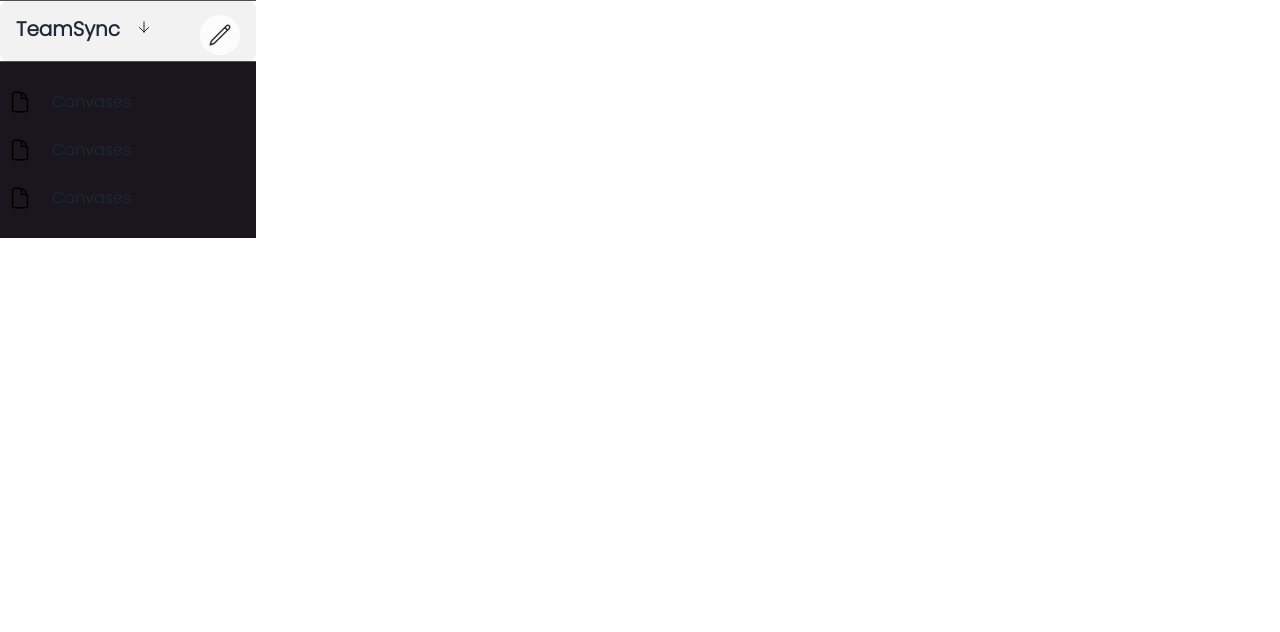
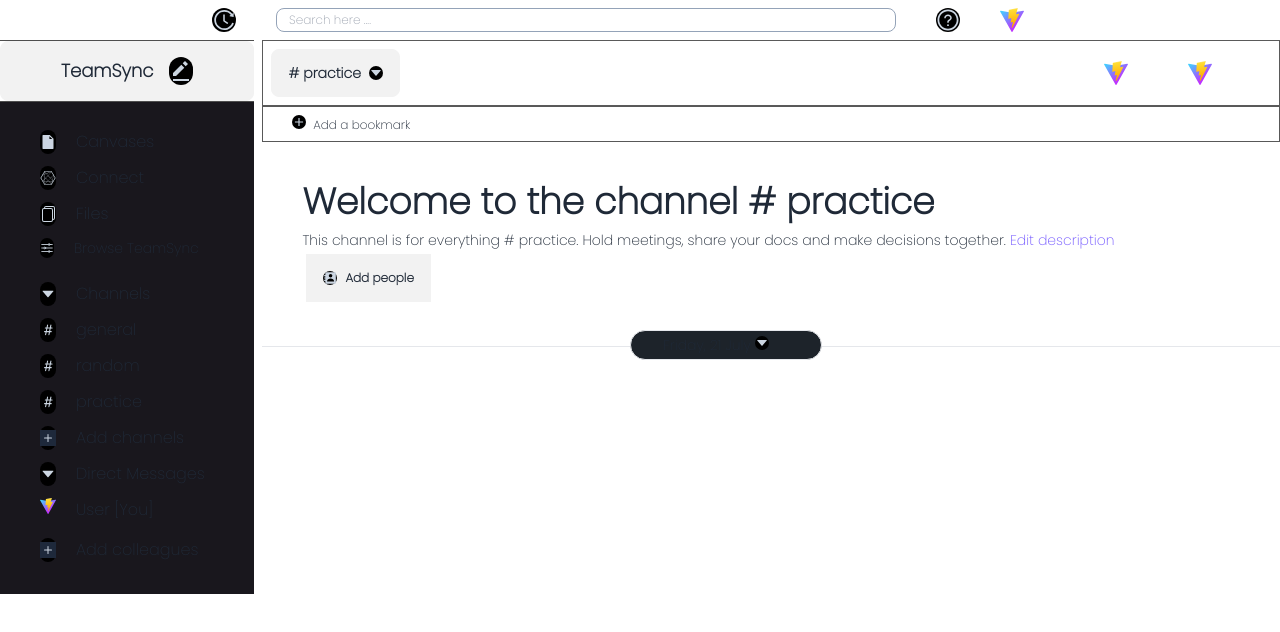
Before and after one commit to lakshyarawat1/TeamSync, a React (Vite) app in the folder client/: page / in a window 1280 px wide. Shown: the top 632 px of the page. Built offline with nearby package versions, Linux system fonts and the light colour scheme; no server answers.

Commit message:
added workspace

```diff
--- a/client/index.html
+++ b/client/index.html
@@ -6,7 +6,7 @@
     <meta name="viewport" content="width=device-width, initial-scale=1.0" />
   <link rel="preconnect" href="https://fonts.googleapis.com">
   <link rel="preconnect" href="https://fonts.gstatic.com" crossorigin>
-  <link href="https://fonts.googleapis.com/css2?family=Poppins:wght@300&display=swap" rel="stylesheet">
+  <link href="https://fonts.googleapis.com/css2?family=Poppins:wght@200&display=swap" rel="stylesheet">
     <title>Team Sync | Where Developers Meet </title>
   </head>
   <body>
--- a/client/package.json
+++ b/client/package.json
@@ -11,6 +11,7 @@
   },
   "dependencies": {
     "axios": "^1.4.0",
+    "class-variance-authority": "^0.7.0",
     "daisyui": "^3.1.6",
     "firebase": "^10.0.0",
     "react": "^18.2.0",
--- a/client/src/components/Footer.tsx
+++ b/client/src/components/Footer.tsx
@@ -50,10 +50,14 @@
           </svg>
         </a>
       </div>
+
       <div className="">
         <p>
           Developed by @LakshyaRawat,{" "}
-          <a href="https://github.com/lakshyarawat1/TeamSync" className="link link-hover">
+          <a
+            href="https://github.com/lakshyarawat1/TeamSync"
+            className="link link-hover"
+          >
             Give this project a star *
           </a>{" "}
         </p>
--- a/client/src/components/Workspace.tsx
+++ b/client/src/components/Workspace.tsx
@@ -1,13 +1,19 @@
-import Sidebar from "./workspace/Sidebar"
+import Sidebar from "./workspace/Sidebar";
+import Navbar from "./workspace/Navbar";
+import Chat from "./workspace/Chat";
 
 const Workspace = () => {
   return (
     <>
       <div>
+        <Navbar />
+        <div className="flex gap-2">
           <Sidebar />
+          <Chat />
+        </div>
       </div>
     </>
-  )
-}
+  );
+};
 
-export default Workspace
+export default Workspace;
--- /dev/null
+++ b/client/src/components/workspace/Button.tsx
@@ -0,0 +1,43 @@
+import { cva, type VariantProps } from 'class-variance-authority';
+
+const button = cva(["hover:text-white", "hover:bg-black", "rounded-full"], {
+    variants: {
+        theme: {
+            light: [
+                "bg-white",
+                "text-black"
+            ],
+            dark: [
+                "bg-black",
+                "text-slate-300"
+            ]
+        },
+        size: {
+            small: ["text-sm"],
+            medium: ["text-md"],
+            large: ["text-lg"],
+            xl: ["text-xl"],
+            xxl: ["text-2xl"],
+        }
+    },
+    compoundVariants: [
+        {
+            theme: "dark",
+            size: "xxl",
+
+        }
+    ],
+    defaultVariants: {
+        theme: "dark",
+        size: "xl"
+    }
+});
+
+export interface ButtonProps extends React.ButtonHTMLAttributes<HTMLButtonElement>, VariantProps<typeof button> { }
+
+export const Button:React.FC<ButtonProps> = ({
+    className,
+    theme,
+    size,
+    ... props
+}) => <button className={button({theme, size, className})}{...props}></button>
--- /dev/null
+++ b/client/src/components/workspace/Chat.tsx
@@ -0,0 +1,58 @@
+import { AiFillCaretDown } from "react-icons/ai";
+import { Button } from "./Button";
+import { BiPlus, BiSolidContact } from "react-icons/bi";
+
+const Chat = () => {
+  return (
+    <div className="w-4/5">
+      <div className="border border-[#5a5a5a] p-2 grid grid-cols-12">
+        <div className="col-span-10">
+          <div className="btn normal-case">
+            # practice
+            <Button size="small">
+              <AiFillCaretDown />
+            </Button>
+          </div>
+        </div>
+        <img src="vite.svg" className="h-6 w-6 col-span-1 my-auto" />
+        <img src="vite.svg" className="h-6 w-6 col-span-1 my-auto" />
+      </div>
+      <div className="border border-[#585858] p-1">
+        <div className=" hover:scale-105 cursor-pointer text-center w-1/6 text-xs p-1 first-letter: normal-case ">
+          <Button size="small" className="m-auto">
+            <BiPlus />
+          </Button>
+          &nbsp; Add a bookmark
+        </div>
+      </div>
+      <div className="p-10">
+        <div className="text-4xl font-black">
+          Welcome to the channel # practice
+        </div>
+        <div className="text-sm mt-2">
+          This channel is for everything # practice. Hold meetings, share your
+          docs and make decisions together.{" "}
+          <a className="cursor-pointer text-[#7155ff]">Edit description</a>
+        </div>
+        <div className="btn normal-case rounded-none m-1">
+          <Button size="medium">
+            <BiSolidContact />
+          </Button>
+          <div className="text-xs">Add people</div>
+        </div>
+      </div>
+      <div className="relative">
+        <div className="absolute -top-4 bg-work right-[45%] border rounded-full w-48 text-sm py-1 px-8">
+          Friday, 21 July{" "}
+          <Button size="small" className="">
+            <AiFillCaretDown />
+          </Button>
+        </div>
+
+        <hr />
+      </div>
+    </div>
+  );
+};
+
+export default Chat;
--- /dev/null
+++ b/client/src/components/workspace/Navbar.tsx
@@ -0,0 +1,26 @@
+import { AiOutlineHistory, AiOutlineQuestionCircle } from 'react-icons/ai'
+import { Button } from './Button'
+
+const Navbar = () => {
+    return (
+      <>
+        <nav className="px-5 py-2 flex gap-10">
+          <Button size="xxl" theme="dark" className='ml-48'>
+            <AiOutlineHistory />
+          </Button>
+          <input
+            type="text"
+            className="w-[50%] rounded-lg border border-slate-400 text-xs pl-3"
+            placeholder="Search here ...."
+          />
+          <Button size="xxl" theme="dark">
+            <AiOutlineQuestionCircle />
+          </Button>
+
+          <img src="vite.svg" className="h-6 w-6" />
+        </nav>
+      </>
+    );
+}
+
+export default Navbar
--- a/client/src/components/workspace/Sidebar.tsx
+++ b/client/src/components/workspace/Sidebar.tsx
@@ -1,42 +1,20 @@
-import { sideItems } from "../../constants/sideItems";
+import { BiSolidEditAlt } from "react-icons/bi";
+import { AiFillCaretDown, AiFillFile } from "react-icons/ai";
+import { FaConnectdevelop } from "react-icons/fa";
+import { BsFiles, BsHash, BsPlus } from "react-icons/bs";
+import { IoOptionsOutline } from "react-icons/io5";
+import { Button } from "./Button";
 
 const Sidebar = () => {
   return (
-    <>
-      <div className="dropdown dropdown-bottom w-1/5 border-y border-[#4e4e4e]">
+    <div className="w-1/5 h-full">
+      <div className="dropdown dropdown-bottom border-y border-[#4e4e4e] w-full">
         <label tabIndex={0} className="btn w-full h-[60px]">
-          <div className="text-xl normal-case flex gap-4 pt-2">
+          <div className="text-lg normal-case flex gap-4">
             TeamSync
-            <svg
-              xmlns="http://www.w3.org/2000/svg"
-              fill="none"
-              viewBox="0 0 24 24"
-              strokeWidth={1.5}
-              stroke="currentColor"
-              className="w-4 h-4 mt-1"
-            >
-              <path
-                strokeLinecap="round"
-                strokeLinejoin="round"
-                d="M12 4.5v15m0 0l6.75-6.75M12 19.5l-6.75-6.75"
-              />
-            </svg>
-            <div className="ml-8 opacity-80 bg-white text-black p-2 hover:bg-black hover:text-white rounded-full">
-              <svg
-                xmlns="http://www.w3.org/2000/svg"
-                fill="none"
-                viewBox="0 0 24 24"
-                strokeWidth={1.5}
-                stroke="currentColor"
-                className="w-6 h-6"
-              >
-                <path
-                  strokeLinecap="round"
-                  strokeLinejoin="round"
-                  d="M16.862 4.487l1.687-1.688a1.875 1.875 0 112.652 2.652L6.832 19.82a4.5 4.5 0 01-1.897 1.13l-2.685.8.8-2.685a4.5 4.5 0 011.13-1.897L16.863 4.487zm0 0L19.5 7.125"
-                />
-              </svg>
-            </div>
+            <Button theme="dark" size="xxl">
+              <BiSolidEditAlt />
+            </Button>
           </div>
         </label>
         <ul
@@ -46,22 +24,79 @@
           <li>Item 1</li>
         </ul>
       </div>
-      <div className="py-4 bg-[#19171d] w-1/5">
-        {sideItems.map((item, key) => (
-          <div className="" key={key}>
-            <div className="flex gap-3 text-md py-1">
-              <img
-                src={item.icon}
-                className="h-10 w-10 text-[#434343] p-2 rounded-full"
-              />
-              <a href={item.path} className="pt-2">
-                <span>{item.name}</span>
-              </a>
-            </div>
-          </div>
-        ))}
+      <div className="py-4 bg-[#19171d]">
+        <div className="flex gap-5 mx-10 my-3 text-md">
+          <Button size="medium" theme="dark">
+            <AiFillFile />
+          </Button>
+          <span>Canvases</span>
+        </div>
+        <div className="flex gap-5 mx-10 my-3 text-md">
+          <Button size="medium" theme="dark">
+            <FaConnectdevelop />
+          </Button>
+          <span>Connect</span>
+        </div>
+        <div className="flex gap-5 mx-10 my-3 text-md">
+          <Button size="medium" theme="dark">
+            <BsFiles />
+          </Button>
+          <span>Files</span>
+        </div>
+        <div className="flex gap-5 mx-10 my-3 text-sm">
+          <Button size="medium" theme="dark">
+            <IoOptionsOutline />
+          </Button>
+          <span>Browse TeamSync</span>
+        </div>
+        <div className="flex gap-5 mx-10 mt-6 text-md">
+          <Button size="medium" theme="dark">
+            <AiFillCaretDown />
+          </Button>
+          <span>Channels</span>
+        </div>
+        <div className="flex gap-5 mx-10 my-3 text-md">
+          <Button size="medium" theme="dark">
+            <BsHash />
+          </Button>
+          <span>general</span>
+        </div>
+        <div className="flex gap-5 mx-10 my-3 text-md">
+          <Button size="medium" theme="dark">
+            <BsHash />
+          </Button>
+          <span>random</span>
+        </div>
+        <div className="flex gap-5 mx-10 my-3 text-md">
+          <Button size="medium" theme="dark">
+            <BsHash />
+          </Button>
+          <span>practice</span>
+        </div>
+        <div className="flex gap-5 mx-10 my-3 text-md">
+          <Button size="medium" theme="dark">
+            <BsPlus className="bg-slate-800" />
+          </Button>
+          <span>Add channels</span>
+        </div>
+        <div className="flex gap-5 mx-10 my-3 text-md">
+          <Button size="medium" theme="dark">
+            <AiFillCaretDown />
+          </Button>
+          <span>Direct Messages</span>
+        </div>
+        <div className="flex gap-5 mx-10 my-3 text-md">
+          <img src="vite.svg" className="h-4 w-4" />
+          <span>User [You]</span>
+        </div>
+        <div className="flex gap-5 mx-10 my-4 text-md">
+          <Button size="medium" theme="dark">
+            <BsPlus className="bg-slate-800" />
+          </Button>
+          <span>Add colleagues</span>
+        </div>
       </div>
-    </>
+    </div>
   );
 };
 
--- a/client/src/constants/sideItems.ts
+++ /dev/null
@@ -1,17 +0,0 @@
-export const sideItems = [
-    {
-        name: 'Canvases',
-        path: '/canvases',
-        icon: 'document.svg',
-    },
-    {
-        name: 'Canvases',
-        path: '/canvases',
-        icon: 'document.svg',
-    },
-    {
-        name: 'Canvases',
-        path: '/canvases',
-        icon: 'document.svg',
-    },
-]
--- a/client/src/index.css
+++ b/client/src/index.css
@@ -9,3 +9,6 @@
 .bg-primary{
     background-color: #541554;
 }
+.bg-work {
+    background-color: #1d232a;
+}
```
Also changed, not shown: 1 other file (tests, documents, lock files or other folders). Lines whose indentation alone changed are shown as unchanged.
